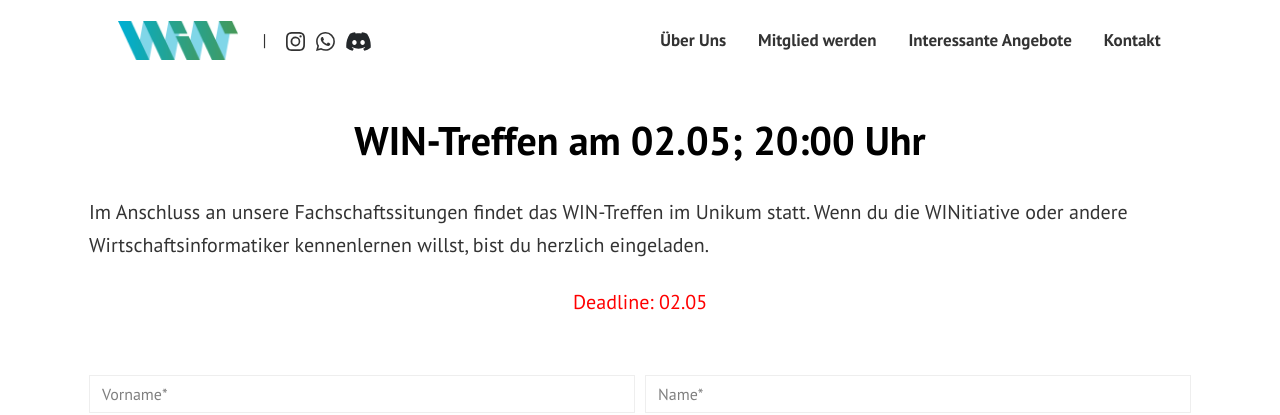
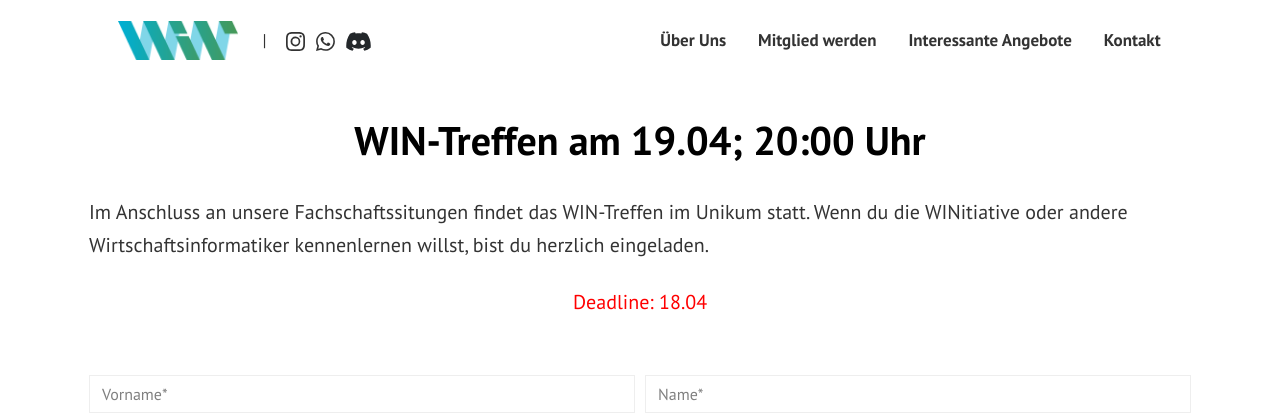
Before and after one commit to WINitiative-Augsburg-eV/webseite, a Jekyll site: the page built from pages/stammtisch-anmeldung.html, in a window 1280 px wide. Shown: the top 415 px of the page. Built offline with Jekyll 4.4.1, drawn with Linux system fonts in a browser that asks for light colours.

Commit message:
Update stammtisch-anmeldung.html

```diff
--- a/pages/stammtisch-anmeldung.html
+++ b/pages/stammtisch-anmeldung.html
@@ -1,6 +1,6 @@
 ---
 layout: page
-title: WIN-Treffen am 02.05; 20:00 Uhr
+title: WIN-Treffen am 19.04; 20:00 Uhr
 permalink: "/win-treffen/"
 comments: false
 ---
@@ -10,7 +10,7 @@
     <input type="hidden" name="_captcha" value="false">
 <p class="lead mb-4">Im Anschluss an unsere Fachschaftssitungen findet das WIN-Treffen im Unikum statt. Wenn du die WINitiative oder andere Wirtschaftsinformatiker kennenlernen willst, bist du herzlich eingeladen.</p>
 <p class="mb-4"></p>
-  <center><p class="mb-4" style="color: red">Deadline: 02.05</p></center>
+  <center><p class="mb-4" style="color: red">Deadline: 18.04</p></center>
 <br>
 <div class="form-row">
 <div class="form-group col-md-6">
```
